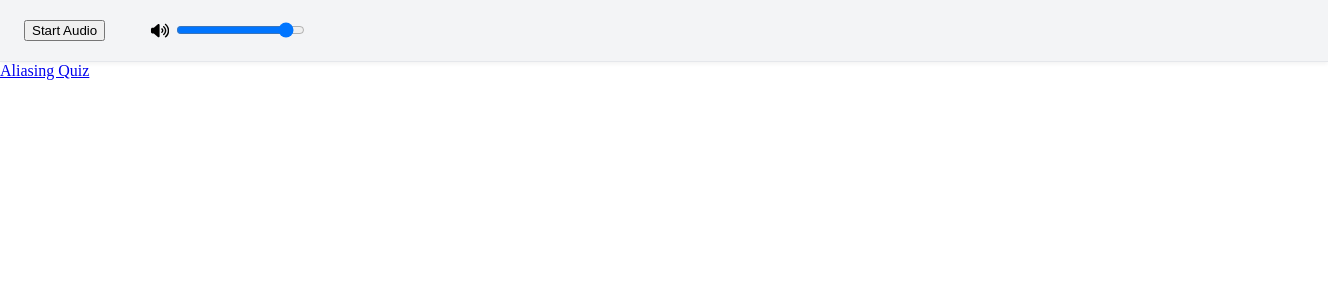
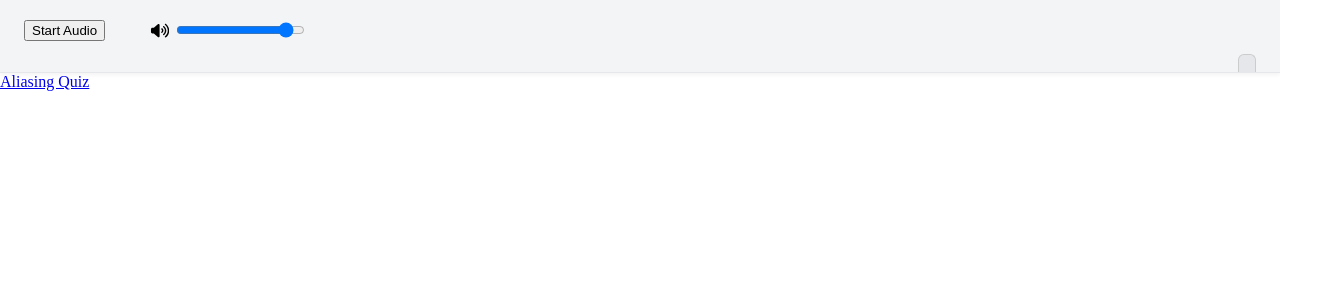
Before and after one commit to eetu-n/synth-school, a SvelteKit app: page / in a window 1280 px wide. Shown: the top 300 px of the page, 1328 px wide, since content can reach past the window. Built offline with nearby package versions, Linux system fonts and the light colour scheme.

Commit message:
Make header colllapsible

```diff
--- a/src/routes/+layout.svelte
+++ b/src/routes/+layout.svelte
@@ -7,21 +7,34 @@
     import FaustMasterMixer from "$lib/audioComponents/FaustMasterMixer.svelte";
     import { audioState } from "$lib/audioFramework/audioState.svelte";
 
+	import openIcon from '$lib/assets/angle-down-solid-full.svg?raw';
+    import closeIcon from '$lib/assets/angle-up-solid-full.svg?raw';
+
     let { children } = $props();
+    let headerExpanded = $state(true);
 </script>
 
 <svelte:head>
     <link rel="icon" href={favicon} />
 </svelte:head>
 
-<header class="site-header">
-    <div class="header-content">
-        <AudioContextManager />
-        <FaustMasterMixer bind:worklet={audioState.masterWorklet} />
+<header class="site-header" class:collapsed={!headerExpanded}>
+    <div class="header-content-wrapper">
+        <div class="header-content">
+            <AudioContextManager />
+            <FaustMasterMixer bind:worklet={audioState.masterWorklet} />
+        </div>
     </div>
+    <button class="toggle-header-button" onclick={() => headerExpanded = !headerExpanded}>
+        {#if headerExpanded}
+            {@html closeIcon}
+        {:else}
+            {@html openIcon}
+        {/if}
+    </button>
 </header>
 
-<div class="page-content">
+<div class="page-content" class:header-collapsed={!headerExpanded}>
     {@render children()}
 </div>
 
@@ -31,23 +44,23 @@
         padding: 0;
     }
 
-    .page-content {
-        margin: 0 auto;
-        vertical-align: top;
+    .site-header {
+        position: relative; /* For absolute positioning of the button */
+        background-color: #f3f4f6;
+        border-bottom: 1px solid #e5e7eb;
+        box-shadow: 0 2px 4px rgba(0, 0, 0, 0.05);
+        z-index: 100;
+        height: 72px; /* Expanded height */
+        transition: height 0.1s ease-out;
+        overflow: hidden;
     }
 
-    .site-header {
-        top: 0;
-        left: 0;
-        width: 100%;
-        background-color: #f3f4f6;
-        vertical-align: top;
-        padding-top: 0;
-        margin: 0;
+    .site-header.collapsed {
+        height: 20px; /* Collapsed height */
+    }
 
+    .header-content-wrapper {
         padding: 1rem 1.5rem;
-        border-bottom: 1px solid #e5e7eb;
-        box-shadow: 0 2px 4px rgba(0, 0, 0, 0.05);
     }
 
     .header-content {
@@ -55,4 +68,18 @@
         align-items: center;
         gap: 1.5rem;
     }
+
+    .toggle-header-button{
+        position: absolute;
+        bottom: 0;
+        right: 1.5rem;
+        background: #e5e7eb;
+        border: 1px solid #ccc;
+        border-bottom: none;
+        border-top-left-radius: 6px;
+        border-top-right-radius: 6px;
+        cursor: pointer;
+        line-height: 1;
+        padding: 2px 8px;
+    }
 </style>
```
Also changed, not shown: src/lib/assets/angle-down-solid-full.svg (added), src/lib/assets/angle-up-solid-full.svg (added).
